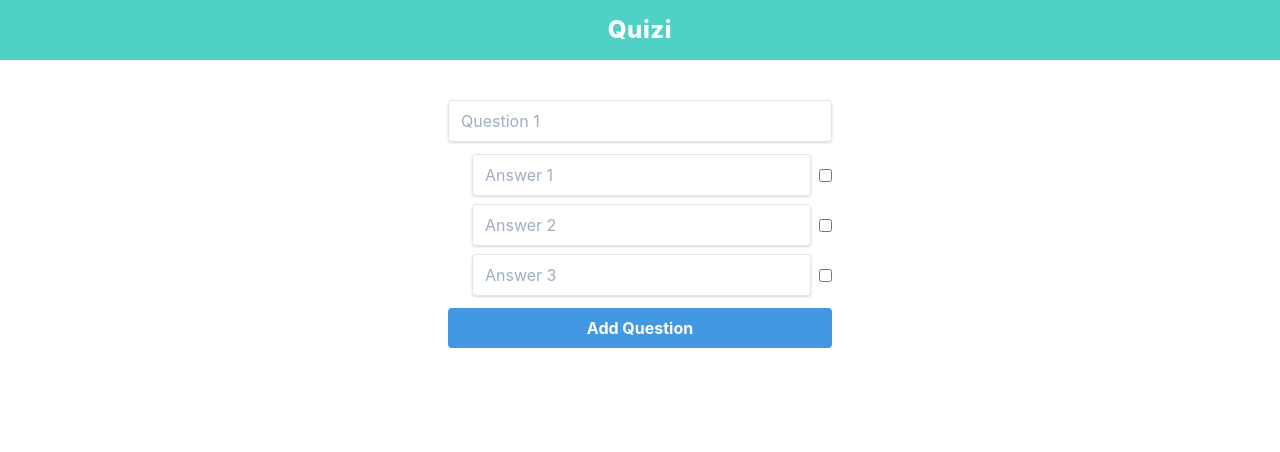
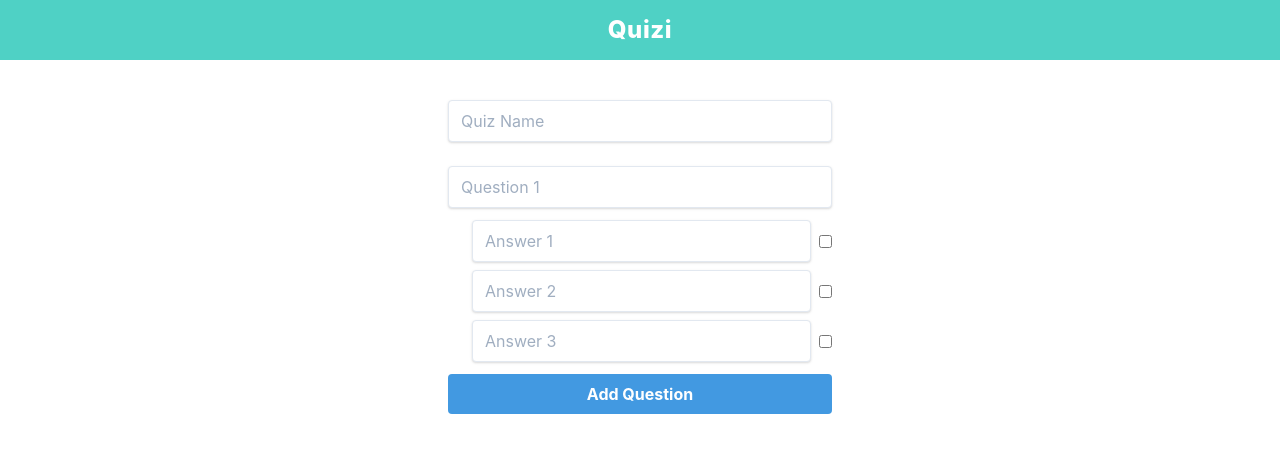
Before and after one commit to Charafboulafaa/Quizi, a React (Create React App) app in the folder client/: page /new in a window 1280 px wide. Shown: the top 452 px of the page. Built offline with nearby package versions, Linux system fonts and the light colour scheme.

Commit message:
Quiz name field

```diff
--- a/client/src/pages/NewQuiz.js
+++ b/client/src/pages/NewQuiz.js
@@ -3,7 +3,7 @@ import Input from '../components/FormInput';
 
 export default function NewQuiz() {
 
-    const [quiz, setQuiz] = useState({name: ''})
+    const [quizName, setQuizName] = useState('')
 
     const [questions, setQuestions] = useState([
         {
@@ -15,6 +15,10 @@ export default function NewQuiz() {
           ]
         }
     ])
+
+    const handleQuizNameChange = (e) => {
+      setQuizName(e.target.value)
+    }
 
     const addQuestion = () => {
       setQuestions(
@@ -56,6 +60,10 @@ export default function NewQuiz() {
     return (
         <div className="p-8 flex flex-col max-w-md mx-auto">
 
+          <div className="my-2">
+            <input className="shadow appearance-none border rounded w-full py-2 px-3 mb-2 text-gray-900" type="text" placeholder="Quiz Name" value={quizName} onChange={(e) => handleQuizNameChange(e)}/>
+          </div>
+
         {questions.map((question, index) => (
             <Input question={question} index={index} handleChange={handleChange}/>
         ))}
```
Also changed, not shown: 1 other file (tests, documents, lock files or other folders).
